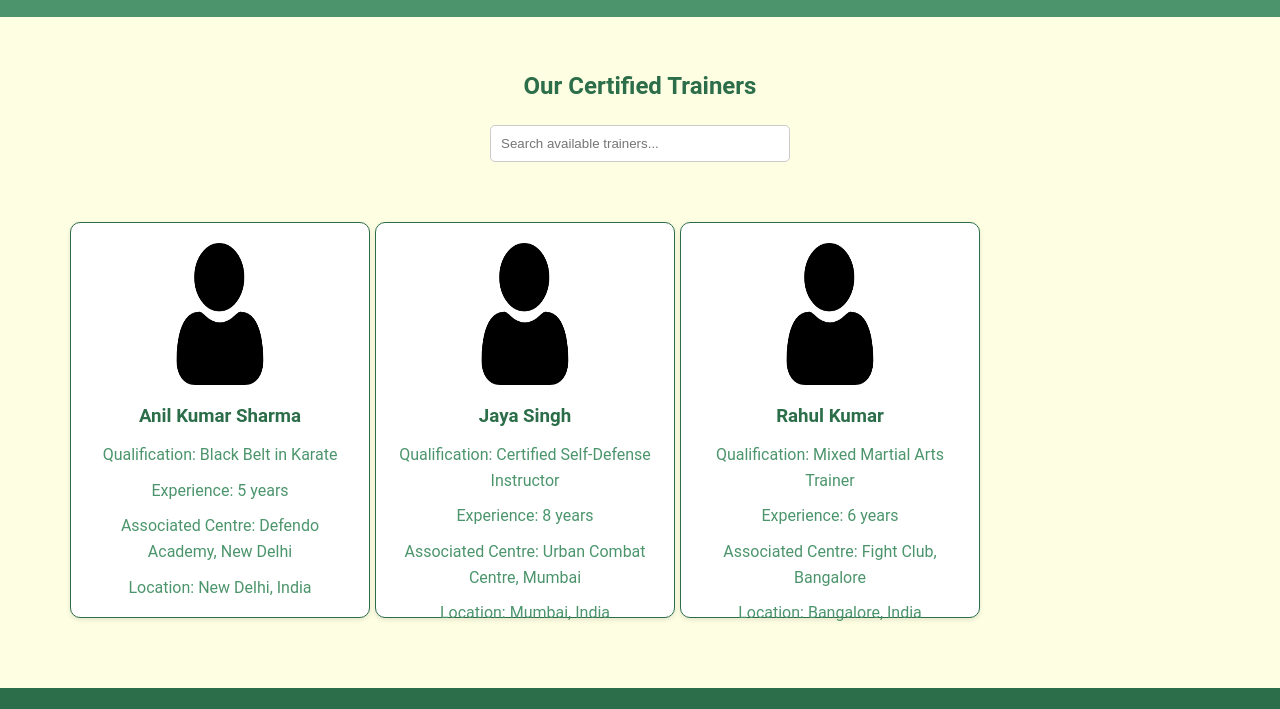
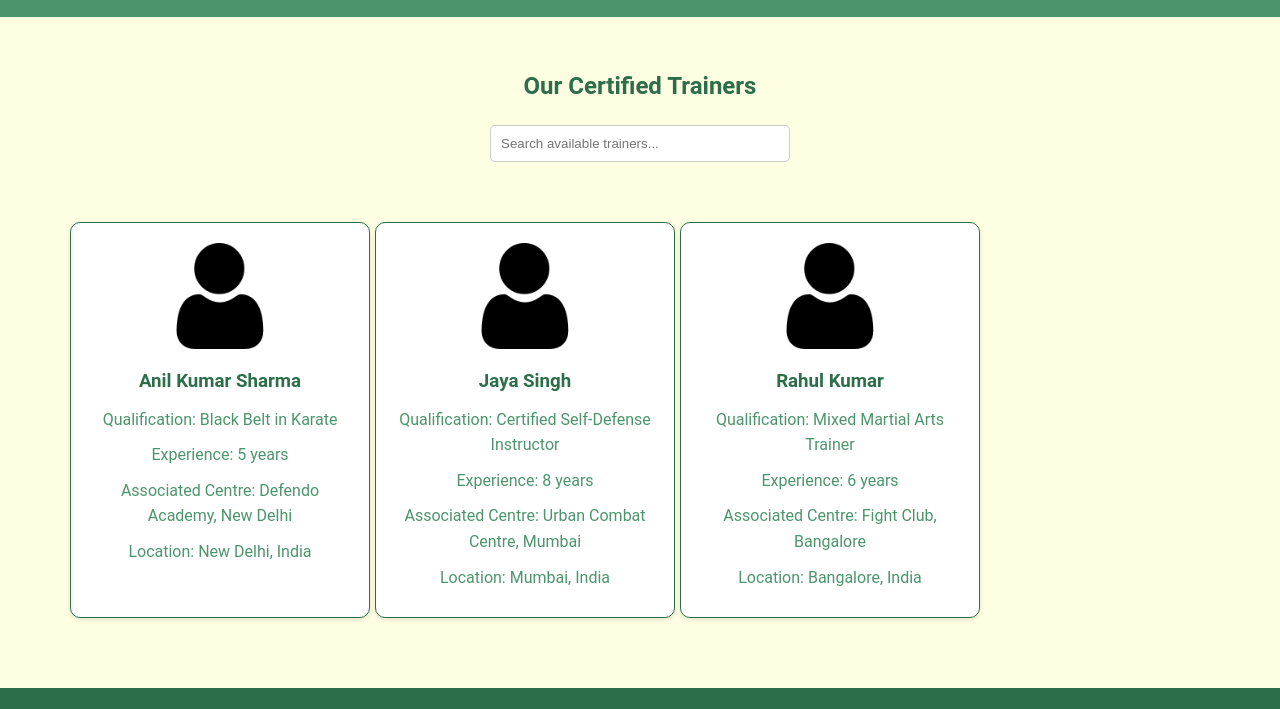
Before and after one commit to DubeyArpita/Defendo, a plain HTML site: page trainer.html in a window 1280 px wide. Shown: the part 91-800 px from the top of the page. Drawn offline with Linux system fonts and the light colour scheme.

Commit message:
Update trainer.html

```diff
--- a/trainer.html
+++ b/trainer.html
@@ -39,7 +39,7 @@
             transform: scale(1.05); /* Slight zoom effect on hover */
         }
         .trainer img {
-            height: 40%;
+            height: 30%;
             width: 40%;
             border-radius: 10px;
             margin-bottom: 10px;
```
